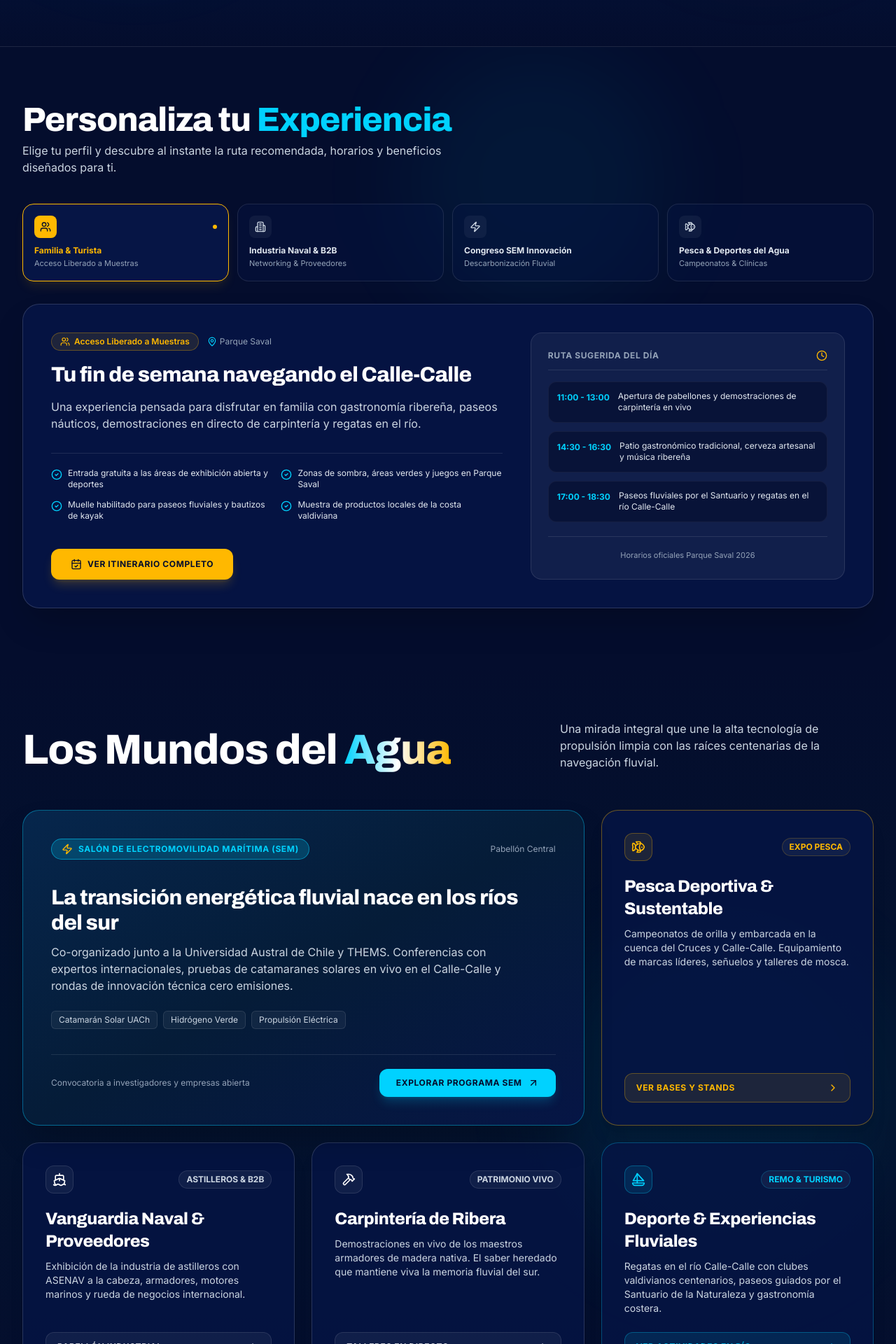
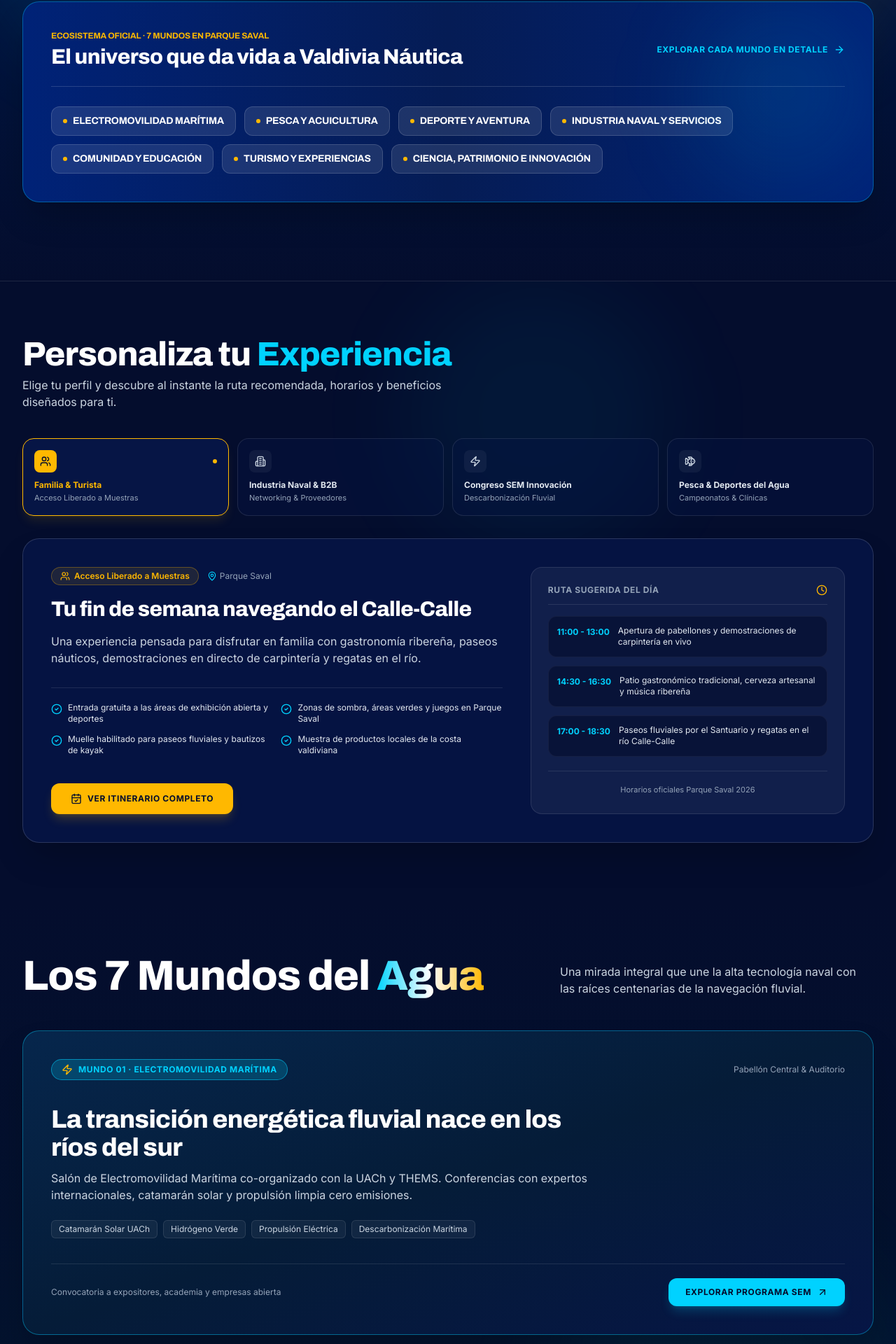
Before and after one commit to erikogodoy/web-valdivia-nautica-2026, a Next.js app: page / in a window 1280 px wide. Shown: the part 1457-3377 px from the top of the page at 70% size. Built offline with nearby package versions, Linux system fonts and the light colour scheme.

Commit message:
feat: adjust metrics to 3 cards and prominently feature the 7 official poster worlds

```diff
--- a/src/components/ui/ImpactManifesto.tsx
+++ b/src/components/ui/ImpactManifesto.tsx
@@ -1,15 +1,16 @@
 'use client';
 
 import React from 'react';
+import Link from 'next/link';
 import { motion } from 'framer-motion';
-import { Waves, Building2, Flame, Users2 } from 'lucide-react';
+import { Waves, Building2, Flame, Sparkles, ArrowRight } from 'lucide-react';
 
 const STATS = [
   {
     icon: Building2,
     value: '+100',
     label: 'Expositores y Marcas',
-    detail: 'Astilleros, pesca y tecnología',
+    detail: 'Astilleros, pesca, náutica y tecnología',
     accent: 'text-poster-gold',
     border: 'border-poster-gold/30',
   },
@@ -17,7 +18,7 @@ const STATS = [
     icon: Flame,
     value: '3',
     label: 'Días de Evento',
-    detail: '4, 5 y 6 de Diciembre 2026',
+    detail: '4, 5 y 6 de Diciembre 2026 · Parque Saval',
     accent: 'text-poster-cyan',
     border: 'border-poster-cyan/30',
   },
@@ -25,21 +26,28 @@ const STATS = [
     icon: Waves,
     value: '7',
     label: 'Mundos Conectados',
-    detail: 'Naval, SEM, Pesca, Remo y más',
+    detail: 'El ecosistema completo del agua en el sur de Chile',
     accent: 'text-white',
     border: 'border-white/30',
   },
-  {
-    icon: Users2,
-    value: '1',
-    label: 'Río que nos Une',
-    detail: 'Parque Saval & Calle-Calle',
-    accent: 'text-poster-cyan',
-    border: 'border-poster-cyan/30',
-  },
+];
+
+const MUNDOS_AFICHE = [
+  { name: 'Electromovilidad Marítima', href: '/sem', tag: 'SEM 2026' },
+  { name: 'Pesca y Acuicultura', href: '/expo-pesca', tag: 'Expo Pesca' },
+  { name: 'Deporte y Aventura', href: '/deporte-turismo', tag: 'Remo & Kayak' },
+  { name: 'Industria Naval y Servicios', href: '/industria-naval', tag: 'Astilleros & ASENAV' },
+  { name: 'Comunidad y Educación', href: '/valdivia', tag: 'UACh & Ciudad' },
+  { name: 'Turismo y Experiencias', href: '/valdivia', tag: 'Paseos Fluviales' },
+  { name: 'Ciencia, Patrimonio e Innovación', href: '/oficios', tag: 'Carpintería de Ribera' },
 ];
 
 export default function ImpactManifesto() {
+  const scrollTo = (id: string) => {
+    const el = document.getElementById(id);
+    if (el) el.scrollIntoView({ behavior: 'smooth' });
+  };
+
   return (
     <section id="manifiesto" className="relative py-20 sm:py-28 bg-gradient-to-b from-poster-midnight via-[#001744] to-poster-midnight text-white overflow-hidden border-y border-white/10">
       {/* Subtle Background Glows */}
@@ -48,8 +56,8 @@ export default function ImpactManifesto() {
 
       <div className="max-w-7xl mx-auto px-4 sm:px-6 lg:px-8 relative z-10">
 
-        {/* Editorial Top Headline (Without Pre-title Biscuit) */}
-        <div className="grid grid-cols-1 lg:grid-cols-12 gap-8 lg:gap-12 items-start mb-16">
+        {/* Editorial Top Headline */}
+        <div className="grid grid-cols-1 lg:grid-cols-12 gap-8 lg:gap-12 items-start mb-14">
           <motion.div
             initial={{ opacity: 0, y: 20 }}
             whileInView={{ opacity: 1, y: 0 }}
@@ -83,8 +91,8 @@ export default function ImpactManifesto() {
           </motion.div>
         </div>
 
-        {/* Live Metrics Grid */}
-        <div className="grid grid-cols-1 sm:grid-cols-2 lg:grid-cols-4 gap-5">
+        {/* 3 Main Metrics Cards (Clean 3-Column Grid) */}
+        <div className="grid grid-cols-1 md:grid-cols-3 gap-5 mb-12">
           {STATS.map((stat, i) => {
             const Icon = stat.icon;
             return (
@@ -93,8 +101,8 @@ export default function ImpactManifesto() {
                 initial={{ opacity: 0, y: 25 }}
                 whileInView={{ opacity: 1, y: 0 }}
                 viewport={{ once: true }}
-                transition={{ duration: 0.45, delay: i * 0.08 }}
-                className={`p-6 rounded-2xl bg-poster-dark/70 backdrop-blur-md border ${stat.border} hover:scale-[1.02] transition-all duration-300 shadow-xl group`}
+                transition={{ duration: 0.45, delay: i * 0.1 }}
+                className={`p-7 rounded-2xl bg-poster-dark/70 backdrop-blur-md border ${stat.border} hover:scale-[1.02] transition-all duration-300 shadow-xl group`}
               >
                 <div className="flex items-center justify-between mb-4">
                   <div className="w-10 h-10 rounded-xl bg-white/5 flex items-center justify-center border border-white/10 group-hover:border-white/30 transition-colors">
@@ -116,6 +124,53 @@ export default function ImpactManifesto() {
           })}
         </div>
 
+        {/* Conceptual Display: Los 7 Mundos del Afiche Oficial */}
+        <motion.div
+          initial={{ opacity: 0, y: 25 }}
+          whileInView={{ opacity: 1, y: 0 }}
+          viewport={{ once: true }}
+          transition={{ duration: 0.55 }}
+          className="p-8 sm:p-10 rounded-3xl bg-gradient-to-r from-[#002277] via-[#051c55] to-[#002277] border border-poster-cyan/35 shadow-2xl relative overflow-hidden"
+        >
+          {/* Subtle river line ornament */}
+          <div className="absolute top-0 right-0 w-64 h-64 bg-poster-cyan/10 rounded-full blur-3xl pointer-events-none" />
+
+          <div className="flex flex-col lg:flex-row lg:items-center justify-between gap-6 mb-7 pb-6 border-b border-white/15">
+            <div>
+              <div className="text-xs font-archivo font-bold uppercase tracking-[0.2em] text-poster-gold mb-1">
+                Ecosistema Oficial · 7 Mundos en Parque Saval
+              </div>
+              <h3 className="text-2xl sm:text-3xl font-archivo font-extrabold text-white tracking-tight">
+                El universo que da vida a Valdivia Náutica
+              </h3>
+            </div>
+            <button
+              onClick={() => scrollTo('mundos')}
+              className="inline-flex items-center gap-2 text-xs font-bold uppercase tracking-wider text-poster-cyan hover:text-white transition-colors shrink-0"
+            >
+              <span>Explorar cada mundo en detalle</span>
+              <ArrowRight className="w-4 h-4" />
+            </button>
+          </div>
+
+          {/* 7 Worlds Badge Flow based directly on the official poster */}
+          <div className="flex flex-wrap gap-2.5 sm:gap-3">
+            {MUNDOS_AFICHE.map((mundo, idx) => (
+              <Link
+                key={idx}
+                href={mundo.href}
+                className="group px-4 py-2.5 rounded-xl bg-white/10 hover:bg-poster-cyan hover:text-poster-midnight border border-white/15 hover:border-poster-cyan transition-all duration-200 flex items-center gap-2"
+              >
+                <span className="w-1.5 h-1.5 rounded-full bg-poster-gold group-hover:bg-poster-midnight transition-colors" />
+                <span className="text-xs sm:text-sm font-archivo font-bold tracking-wide uppercase">
+                  {mundo.name}
+                </span>
+              </Link>
+            ))}
+          </div>
+
+        </motion.div>
+
       </div>
     </section>
   );
--- a/src/components/ui/WaterWorlds.tsx
+++ b/src/components/ui/WaterWorlds.tsx
@@ -9,11 +9,96 @@ import {
   Ship,
   Hammer,
   Sailboat,
+  Users,
+  Compass,
   ArrowUpRight,
   ChevronRight
 } from 'lucide-react';
 
+const WORLDS = [
+  {
+    id: 'sem',
+    name: 'Electromovilidad Marítima',
+    sub: 'SEM 2026 · Descarbonización Fluvial',
+    desc: 'Salón de Electromovilidad Marítima co-organizado con la UACh y THEMS. Conferencias con expertos internacionales, catamarán solar y propulsión limpia cero emisiones.',
+    href: '/sem',
+    icon: Zap,
+    tag: 'SEM 2026',
+    featured: true,
+    accent: 'poster-cyan',
+  },
+  {
+    id: 'pesca',
+    name: 'Pesca y Acuicultura',
+    sub: 'Expo Pesca · Deportes & Saberes del Mar',
+    desc: 'Campeonatos de orilla y embarcada en la cuenca del Cruces y Calle-Calle. Equipamiento de marcas líderes, señuelos y acuicultura sustentable.',
+    href: '/expo-pesca',
+    icon: Fish,
+    tag: 'EXPO PESCA',
+    featured: false,
+    accent: 'poster-gold',
+  },
+  {
+    id: 'deporte',
+    name: 'Deporte y Aventura',
+    sub: 'Remo, Kayak & Regatas en el Calle-Calle',
+    desc: 'Regatas con clubes valdivianos centenarios, cantera histórica de campeones olímpicos y clínicas de kayak abiertas para jóvenes y familias.',
+    href: '/deporte-turismo',
+    icon: Sailboat,
+    tag: 'REMO & DEPORTE',
+    featured: false,
+    accent: 'poster-gold',
+  },
+  {
+    id: 'naval',
+    name: 'Industria Naval y Servicios',
+    sub: 'Astilleros, ASENAV & Proveedores B2B',
+    desc: 'Exhibición de construcción naval con astilleros como ASENAV, armadores, motores marinos, tecnología y rueda de negocios internacional.',
+    href: '/industria-naval',
+    icon: Ship,
+    tag: 'ASTILLEROS & B2B',
+    featured: false,
+    accent: 'white',
+  },
+  {
+    id: 'comunidad',
+    name: 'Comunidad y Educación',
+    sub: 'UACh, Escuelas & Territorio Ciudadano',
+    desc: 'Integración de las universidades, centros científicos, colegios técnicos y la comunidad local en torno a la cultura y el cuidado de los ríos.',
+    href: '/valdivia',
+    icon: Users,
+    tag: 'COMUNIDAD',
+    featured: false,
+    accent: 'poster-cyan',
+  },
+  {
+    id: 'turismo',
+    name: 'Turismo y Experiencias',
+    sub: 'Paseos Fluviales, Gastronomía & Paisaje',
+    desc: 'Navegación turística por el Santuario de la Naturaleza, patio de gastronomía costera tradicional y degustación de cerveza artesanal valdiviana.',
+    href: '/valdivia',
+    icon: Compass,
+    tag: 'TURISMO FLUVIAL',
+    featured: false,
+    accent: 'poster-cyan',
+  },
+  {
+    id: 'patrimonio',
+    name: 'Ciencia, Patrimonio e Innovación',
+    sub: 'Carpintería de Ribera & Saberes del Sur',
+    desc: 'El oficio ancestral de los maestros carpinteros de ribera construyendo embarcaciones de madera nativa en directo frente a los visitantes.',
+    href: '/oficios',
+    icon: Hammer,
+    tag: 'PATRIMONIO VIVO',
+    featured: false,
+    accent: 'poster-gold',
+  },
+];
+
 export default function WaterWorlds() {
+  const heroWorld = WORLDS[0]; // SEM
+  const otherWorlds = WORLDS.slice(1);
+
   return (
     <section id="mundos" className="py-20 bg-gradient-to-b from-poster-midnight via-[#03132e] to-poster-midnight text-white relative overflow-hidden">
 
@@ -22,46 +107,46 @@ export default function WaterWorlds() {
 
       <div className="max-w-7xl mx-auto px-4 sm:px-6 lg:px-8 relative z-10">
 
-        {/* Section Header (Clean without pre-title) */}
-        <div className="flex flex-col md:flex-row md:items-end justify-between mb-14 gap-6">
+        {/* Section Header */}
+        <div className="flex flex-col md:flex-row md:items-end justify-between mb-12 gap-6">
           <div>
             <h2 className="text-3xl sm:text-5xl md:text-6xl font-archivo font-extrabold text-white tracking-tight">
-              Los Mundos del <span className="text-transparent bg-clip-text bg-gradient-to-r from-poster-cyan via-white to-poster-gold">Agua</span>
+              Los 7 Mundos del <span className="text-transparent bg-clip-text bg-gradient-to-r from-poster-cyan via-white to-poster-gold">Agua</span>
             </h2>
           </div>
 
           <p className="text-slate-300 text-sm sm:text-base max-w-md font-sans leading-relaxed">
-            Una mirada integral que une la alta tecnología de propulsión limpia con las raíces centenarias de la navegación fluvial.
+            Una mirada integral que une la alta tecnología naval con las raíces centenarias de la navegación fluvial.
           </p>
         </div>
 
         {/* Asymmetric Editorial Grid */}
         <div className="grid grid-cols-1 md:grid-cols-12 gap-6">
 
-          {/* 1. HERO FEATURED CARD: SEM 2026 (Spans 8 columns) */}
+          {/* 1. HERO FEATURED CARD: SEM 2026 (Spans 12 columns on mobile, 12 on tablet, 12 on desktop with horizontal impact) */}
           <motion.div
             initial={{ opacity: 0, y: 25 }}
             whileInView={{ opacity: 1, y: 0 }}
             viewport={{ once: true }}
             transition={{ duration: 0.55 }}
-            className="md:col-span-12 lg:col-span-8 p-8 sm:p-10 rounded-3xl bg-gradient-to-br from-[#06264c] via-[#051c38] to-poster-dark border border-poster-cyan/40 shadow-2xl relative overflow-hidden group flex flex-col justify-between"
+            className="md:col-span-12 p-8 sm:p-10 rounded-3xl bg-gradient-to-br from-[#06264c] via-[#051c38] to-poster-dark border border-poster-cyan/40 shadow-2xl relative overflow-hidden group flex flex-col justify-between"
           >
             {/* Top Badge & Icon */}
             <div className="flex items-center justify-between mb-6">
               <div className="inline-flex items-center gap-2 px-3.5 py-1.5 rounded-full bg-poster-cyan/20 border border-poster-cyan/50 text-poster-cyan text-xs font-bold uppercase tracking-wider">
                 <Zap className="w-4 h-4 text-poster-gold" />
-                <span>Salón de Electromovilidad Marítima (SEM)</span>
+                <span>Mundo 01 · {heroWorld.name}</span>
               </div>
-              <span className="text-xs text-slate-400 font-sans">Pabellón Central</span>
+              <span className="text-xs text-slate-400 font-sans">Pabellón Central & Auditorio</span>
             </div>
 
             {/* Content */}
-            <div className="max-w-2xl my-3">
-              <h3 className="text-2xl sm:text-3xl font-archivo font-extrabold text-white mb-3 leading-snug group-hover:text-poster-cyan transition-colors">
+            <div className="max-w-3xl my-3">
+              <h3 className="text-2xl sm:text-4xl font-archivo font-extrabold text-white mb-3 leading-snug group-hover:text-poster-cyan transition-colors">
                 La transición energética fluvial nace en los ríos del sur
               </h3>
               <p className="text-slate-300 text-sm sm:text-base leading-relaxed font-sans mb-6">
-                Co-organizado junto a la Universidad Austral de Chile y THEMS. Conferencias con expertos internacionales, pruebas de catamaranes solares en vivo en el Calle-Calle y rondas de innovación técnica cero emisiones.
+                {heroWorld.desc}
               </p>
 
               {/* Mini Tags */}
@@ -69,16 +154,17 @@ export default function WaterWorlds() {
                 <span className="text-xs px-2.5 py-1 rounded-md bg-white/5 border border-white/10 text-slate-300">Catamarán Solar UACh</span>
                 <span className="text-xs px-2.5 py-1 rounded-md bg-white/5 border border-white/10 text-slate-300">Hidrógeno Verde</span>
                 <span className="text-xs px-2.5 py-1 rounded-md bg-white/5 border border-white/10 text-slate-300">Propulsión Eléctrica</span>
+                <span className="text-xs px-2.5 py-1 rounded-md bg-white/5 border border-white/10 text-slate-300">Descarbonización Marítima</span>
               </div>
             </div>
 
             {/* Action */}
             <div className="pt-5 border-t border-white/10 flex flex-col sm:flex-row sm:items-center justify-between gap-4">
               <span className="text-xs text-slate-400 font-sans">
-                Convocatoria a investigadores y empresas abierta
+                Convocatoria a expositores, academia y empresas abierta
               </span>
               <Link
-                href="/sem"
+                href={heroWorld.href}
                 className="inline-flex items-center justify-center gap-2 px-6 py-3 rounded-xl bg-poster-cyan text-poster-midnight text-xs font-bold uppercase tracking-wider hover:bg-white transition-all shadow-lg shadow-poster-cyan/20"
               >
                 <span>Explorar Programa SEM</span>
@@ -87,145 +173,49 @@ export default function WaterWorlds() {
             </div>
           </motion.div>
 
-          {/* 2. EXPO PESCA 2026 (Spans 4 columns) */}
+          {/* 2 to 7: The remaining 6 Official Worlds from Poster (Clean 3-column grid) */}
+          {otherWorlds.map((world, idx) => {
+            const Icon = world.icon;
+            return (
               <motion.div
+                key={world.id}
                 initial={{ opacity: 0, y: 25 }}
                 whileInView={{ opacity: 1, y: 0 }}
                 viewport={{ once: true }}
-            transition={{ duration: 0.55, delay: 0.1 }}
-            className="md:col-span-6 lg:col-span-4 p-8 rounded-3xl bg-poster-dark/80 border border-poster-gold/40 hover:border-poster-gold shadow-xl flex flex-col justify-between group transition-all"
+                transition={{ duration: 0.5, delay: idx * 0.08 }}
+                className="md:col-span-6 lg:col-span-4 p-7 rounded-3xl bg-poster-dark/80 border border-white/15 hover:border-white/40 shadow-xl flex flex-col justify-between group transition-all"
               >
                 <div>
                   <div className="flex items-center justify-between mb-5">
-                <div className="w-10 h-10 rounded-xl bg-poster-gold/10 border border-poster-gold/30 flex items-center justify-center text-poster-gold">
-                  <Fish className="w-5 h-5" />
+                    <div className="w-10 h-10 rounded-xl bg-white/5 border border-white/10 flex items-center justify-center text-white group-hover:border-poster-cyan/40 transition-colors">
+                      <Icon className="w-5 h-5" />
                     </div>
-                <span className="text-xs font-bold px-2.5 py-1 rounded-full bg-white/5 text-poster-gold border border-poster-gold/20">
-                  EXPO PESCA
+                    <span className="text-xs font-bold px-2.5 py-1 rounded-full bg-white/5 text-slate-300 border border-white/10">
+                      {world.tag}
                     </span>
                   </div>
 
-              <h3 className="text-xl sm:text-2xl font-archivo font-extrabold text-white mb-2.5 group-hover:text-poster-gold transition-colors">
-                Pesca Deportiva & Sustentable
+                  <h3 className="text-xl font-archivo font-extrabold text-white mb-1.5 group-hover:text-poster-cyan transition-colors">
+                    {world.name}
                   </h3>
+                  <div className="text-xs text-poster-gold font-medium mb-3">
+                    {world.sub}
+                  </div>
                   <p className="text-xs sm:text-sm text-slate-300 leading-relaxed font-sans mb-6">
-                Campeonatos de orilla y embarcada en la cuenca del Cruces y Calle-Calle. Equipamiento de marcas líderes, señuelos y talleres de mosca.
+                    {world.desc}
                   </p>
                 </div>
 
                 <Link
-              href="/expo-pesca"
-              className="w-full py-3 px-4 rounded-xl text-xs font-bold uppercase tracking-wider flex items-center justify-between transition-all bg-poster-gold/10 text-poster-gold hover:bg-poster-gold hover:text-poster-midnight border border-poster-gold/30"
+                  href={world.href}
+                  className="w-full py-3 px-4 rounded-xl text-xs font-bold uppercase tracking-wider flex items-center justify-between transition-all bg-white/5 text-white hover:bg-white hover:text-poster-midnight border border-white/10"
                 >
-              <span>Ver Bases y Stands</span>
+                  <span>Explorar Mundo</span>
                   <ChevronRight className="w-4 h-4" />
                 </Link>
               </motion.div>
-
-          {/* 3. INDUSTRIA NAVAL & ASENAV (Spans 4 columns) */}
-          <motion.div
-            initial={{ opacity: 0, y: 25 }}
-            whileInView={{ opacity: 1, y: 0 }}
-            viewport={{ once: true }}
-            transition={{ duration: 0.55, delay: 0.15 }}
-            className="md:col-span-6 lg:col-span-4 p-8 rounded-3xl bg-poster-dark/80 border border-white/15 hover:border-white/40 shadow-xl flex flex-col justify-between group transition-all"
-          >
-            <div>
-              <div className="flex items-center justify-between mb-5">
-                <div className="w-10 h-10 rounded-xl bg-white/5 border border-white/10 flex items-center justify-center text-white">
-                  <Ship className="w-5 h-5" />
-                </div>
-                <span className="text-xs font-bold px-2.5 py-1 rounded-full bg-white/5 text-slate-300 border border-white/10">
-                  ASTILLEROS & B2B
-                </span>
-              </div>
-
-              <h3 className="text-xl sm:text-2xl font-archivo font-extrabold text-white mb-2.5 group-hover:text-poster-cyan transition-colors">
-                Vanguardia Naval & Proveedores
-              </h3>
-              <p className="text-xs sm:text-sm text-slate-300 leading-relaxed font-sans mb-6">
-                Exhibición de la industria de astilleros con ASENAV a la cabeza, armadores, motores marinos y rueda de negocios internacional.
-              </p>
-            </div>
-
-            <Link
-              href="/industria-naval"
-              className="w-full py-3 px-4 rounded-xl text-xs font-bold uppercase tracking-wider flex items-center justify-between transition-all bg-white/5 text-white hover:bg-white hover:text-poster-midnight border border-white/10"
-            >
-              <span>Pabellón Industrial</span>
-              <ChevronRight className="w-4 h-4" />
-            </Link>
-          </motion.div>
-
-          {/* 4. CARPINTERÍA DE RIBERA & OFICIOS (Spans 4 columns) */}
-          <motion.div
-            initial={{ opacity: 0, y: 25 }}
-            whileInView={{ opacity: 1, y: 0 }}
-            viewport={{ once: true }}
-            transition={{ duration: 0.55, delay: 0.2 }}
-            className="md:col-span-6 lg:col-span-4 p-8 rounded-3xl bg-poster-dark/80 border border-white/15 hover:border-white/40 shadow-xl flex flex-col justify-between group transition-all"
-          >
-            <div>
-              <div className="flex items-center justify-between mb-5">
-                <div className="w-10 h-10 rounded-xl bg-white/5 border border-white/10 flex items-center justify-center text-white">
-                  <Hammer className="w-5 h-5" />
-                </div>
-                <span className="text-xs font-bold px-2.5 py-1 rounded-full bg-white/5 text-slate-300 border border-white/10">
-                  PATRIMONIO VIVO
-                </span>
-              </div>
-
-              <h3 className="text-xl sm:text-2xl font-archivo font-extrabold text-white mb-2.5 group-hover:text-poster-gold transition-colors">
-                Carpintería de Ribera
-              </h3>
-              <p className="text-xs sm:text-sm text-slate-300 leading-relaxed font-sans mb-6">
-                Demostraciones en vivo de los maestros armadores de madera nativa. El saber heredado que mantiene viva la memoria fluvial del sur.
-              </p>
-            </div>
-
-            <Link
-              href="/oficios"
-              className="w-full py-3 px-4 rounded-xl text-xs font-bold uppercase tracking-wider flex items-center justify-between transition-all bg-white/5 text-white hover:bg-white hover:text-poster-midnight border border-white/10"
-            >
-              <span>Talleres en Directo</span>
-              <ChevronRight className="w-4 h-4" />
-            </Link>
-          </motion.div>
-
-          {/* 5. DEPORTE, REMO & TURISMO (Spans 4 columns) */}
-          <motion.div
-            initial={{ opacity: 0, y: 25 }}
-            whileInView={{ opacity: 1, y: 0 }}
-            viewport={{ once: true }}
-            transition={{ duration: 0.55, delay: 0.25 }}
-            className="md:col-span-6 lg:col-span-4 p-8 rounded-3xl bg-poster-dark/80 border border-poster-cyan/30 hover:border-poster-cyan shadow-xl flex flex-col justify-between group transition-all"
-          >
-            <div>
-              <div className="flex items-center justify-between mb-5">
-                <div className="w-10 h-10 rounded-xl bg-poster-cyan/10 border border-poster-cyan/30 flex items-center justify-center text-poster-cyan">
-                  <Sailboat className="w-5 h-5" />
-                </div>
-                <span className="text-xs font-bold px-2.5 py-1 rounded-full bg-white/5 text-poster-cyan border border-poster-cyan/20">
-                  REMO & TURISMO
-                </span>
-              </div>
-
-              <h3 className="text-xl sm:text-2xl font-archivo font-extrabold text-white mb-2.5 group-hover:text-poster-cyan transition-colors">
-                Deporte & Experiencias Fluviales
-              </h3>
-              <p className="text-xs sm:text-sm text-slate-300 leading-relaxed font-sans mb-6">
-                Regatas en el río Calle-Calle con clubes valdivianos centenarios, paseos guiados por el Santuario de la Naturaleza y gastronomía costera.
-              </p>
-            </div>
-
-            <Link
-              href="/deporte-turismo"
-              className="w-full py-3 px-4 rounded-xl text-xs font-bold uppercase tracking-wider flex items-center justify-between transition-all bg-poster-cyan/10 text-poster-cyan hover:bg-poster-cyan hover:text-poster-midnight border border-poster-cyan/30"
-            >
-              <span>Ver Actividades en Río</span>
-              <ChevronRight className="w-4 h-4" />
-            </Link>
-          </motion.div>
+            );
+          })}
 
         </div>
 
```
Lines whose indentation alone changed are shown as unchanged.
